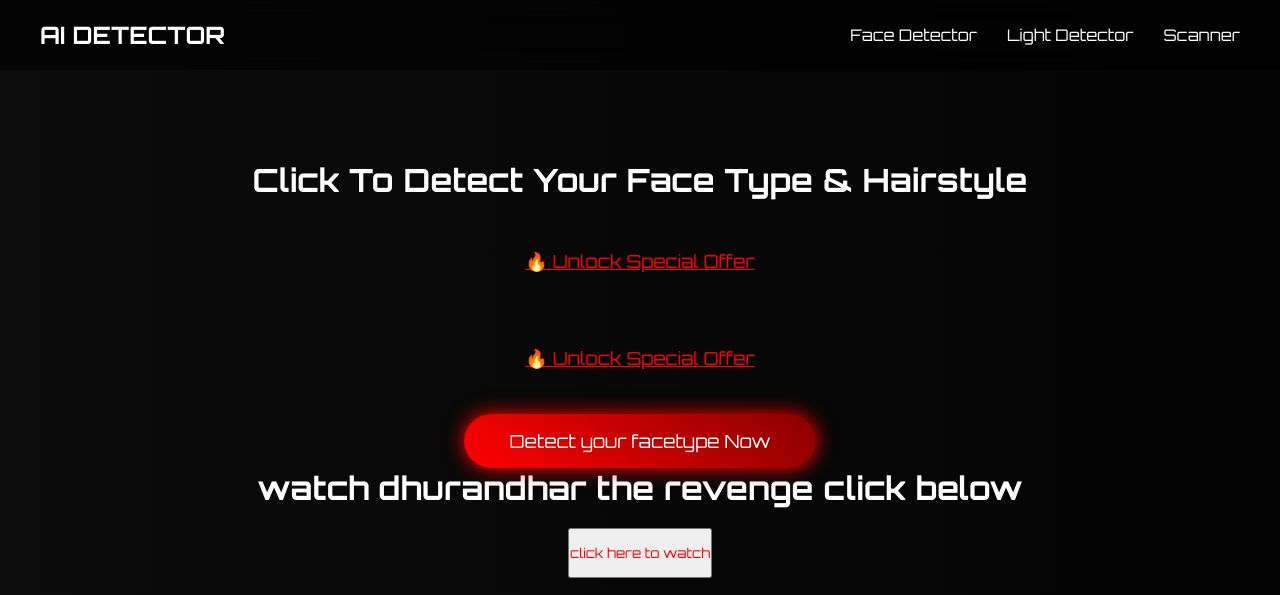
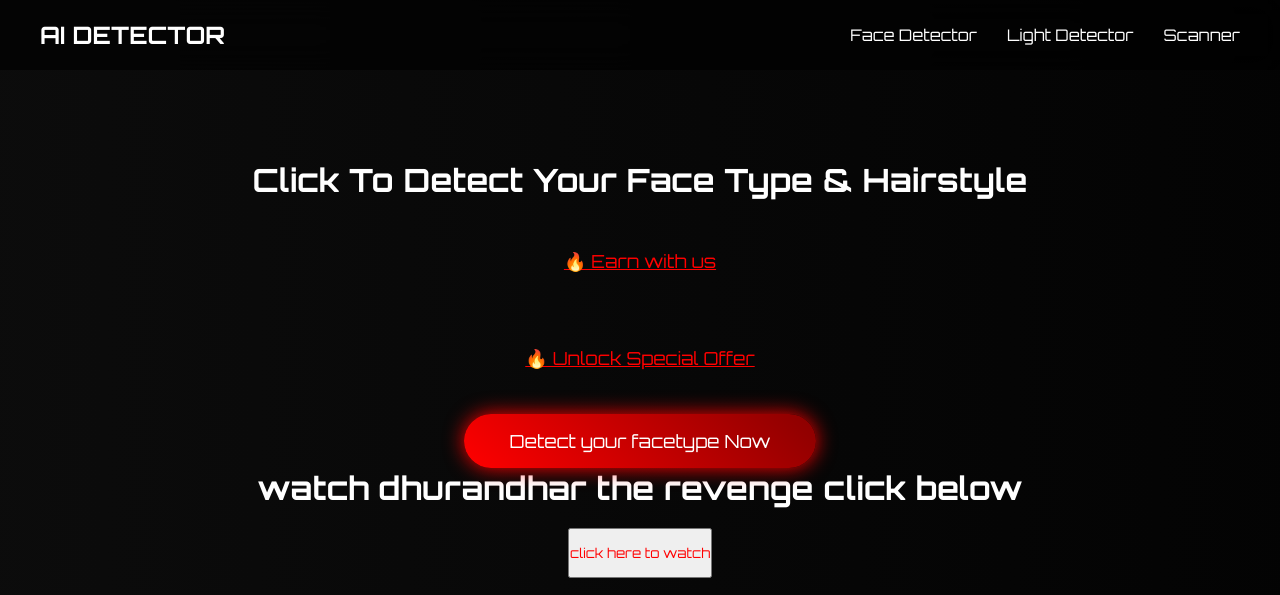
Before and after one commit to facetohair/facetohair, a plain HTML site: page index.html in a window 1280 px wide. Shown: the top 595 px of the page. Drawn offline with Linux system fonts and the light colour scheme.

Commit message:
Update index.html

```diff
--- a/index.html
+++ b/index.html
@@ -326,7 +326,7 @@ src="https://pl28707039.effectivegatecpm.com/02415b15c045487c5191c99ea28ca826/in
 <a href="https://www.effectivegatecpm.com/ah796ggm6?key=681b4d16c464c42cf6a6597d840a690c"
 target="_blank"
 style="color:red;font-size:18px;">
-🔥 Unlock Special Offer
+🔥 Earn with us
 </a>
 
 </div>
```
